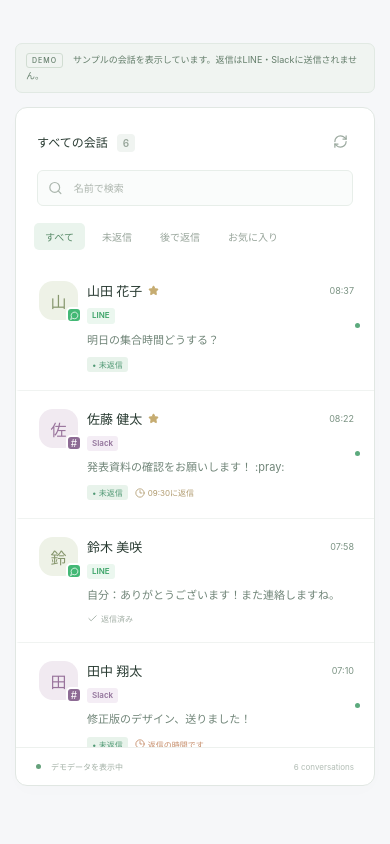
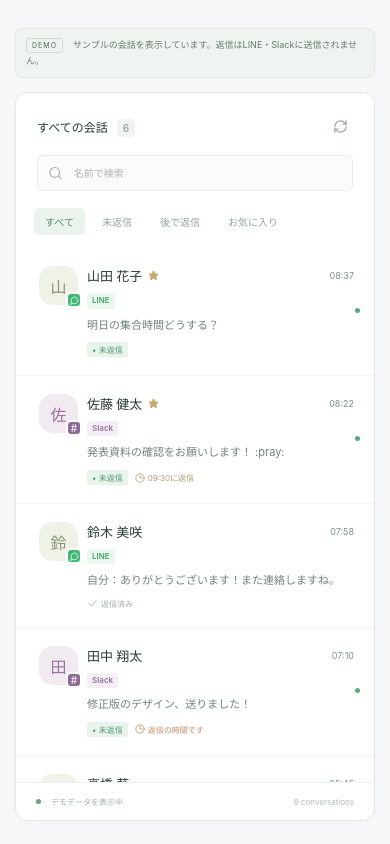
Before and after one commit to jphacks/os_2615, a React (Vite) app in the folder frontend/: page / in a window 390 px wide. Built offline with nearby package versions, Linux system fonts and the light colour scheme.

Commit message:
style(frontend): reclaim inbox heading space

```diff
--- a/frontend/src/styles.css
+++ b/frontend/src/styles.css
@@ -179,7 +179,7 @@ main {
   display: flex;
   align-items: flex-end;
   justify-content: space-between;
-  padding: 32px 0 25px;
+  padding: 14px 0;
 }
 h1 {
   font-size: 34px;
@@ -244,7 +244,7 @@ h1 span {
 .inbox-layout {
   display: grid;
   grid-template-columns: 345px minmax(0, 1fr);
-  height: calc(100dvh - 170px);
+  height: calc(100dvh - 120px);
   min-height: 480px;
   background: white;
   border: 1px solid #e1e7e3;
@@ -997,7 +997,7 @@ h1 span {
     padding: 0 15px;
   }
   .heading {
-    padding: 23px 0 20px;
+    padding: 14px 0;
   }
   h1 {
     font-size: 29px;
@@ -1013,7 +1013,7 @@ h1 span {
   }
   .inbox-layout {
     display: block;
-    height: calc(100dvh - 165px);
+    height: calc(100dvh - 115px);
     min-height: 420px;
   }
   .inbox-panel {
```
